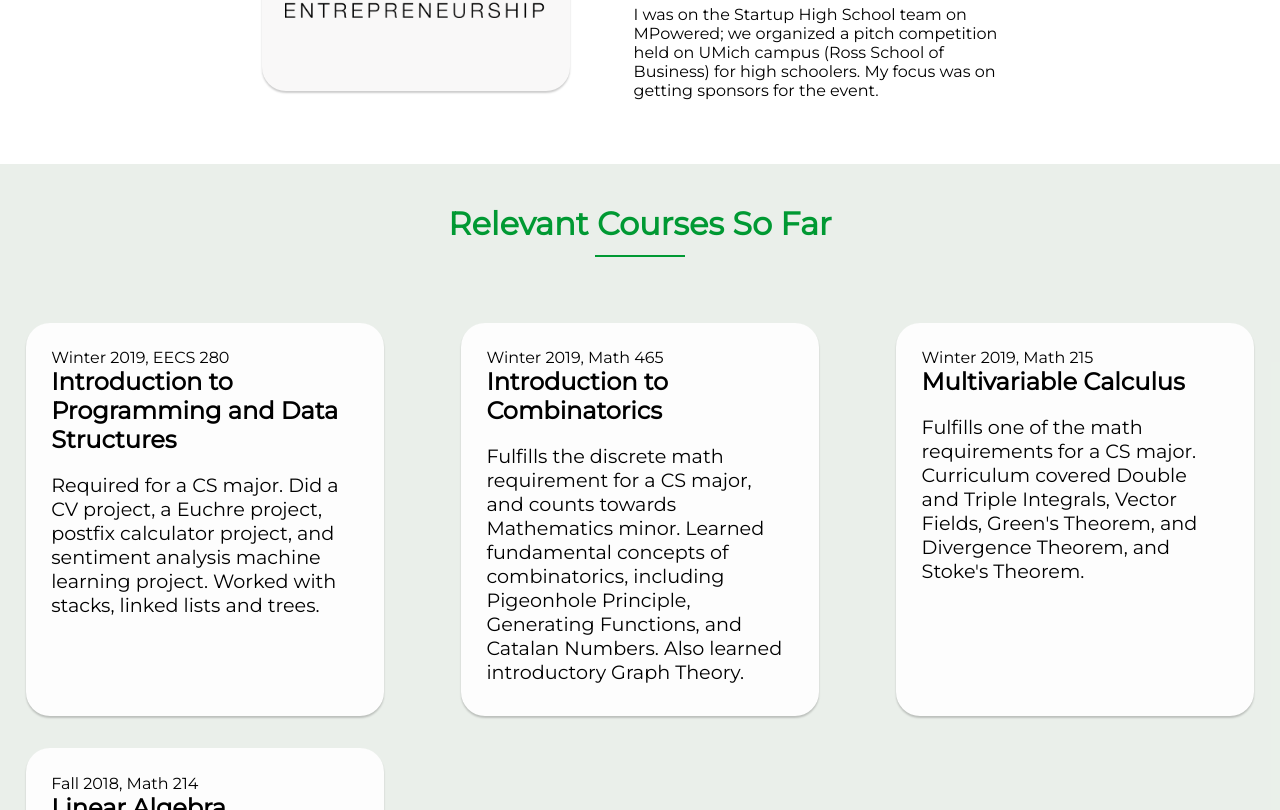
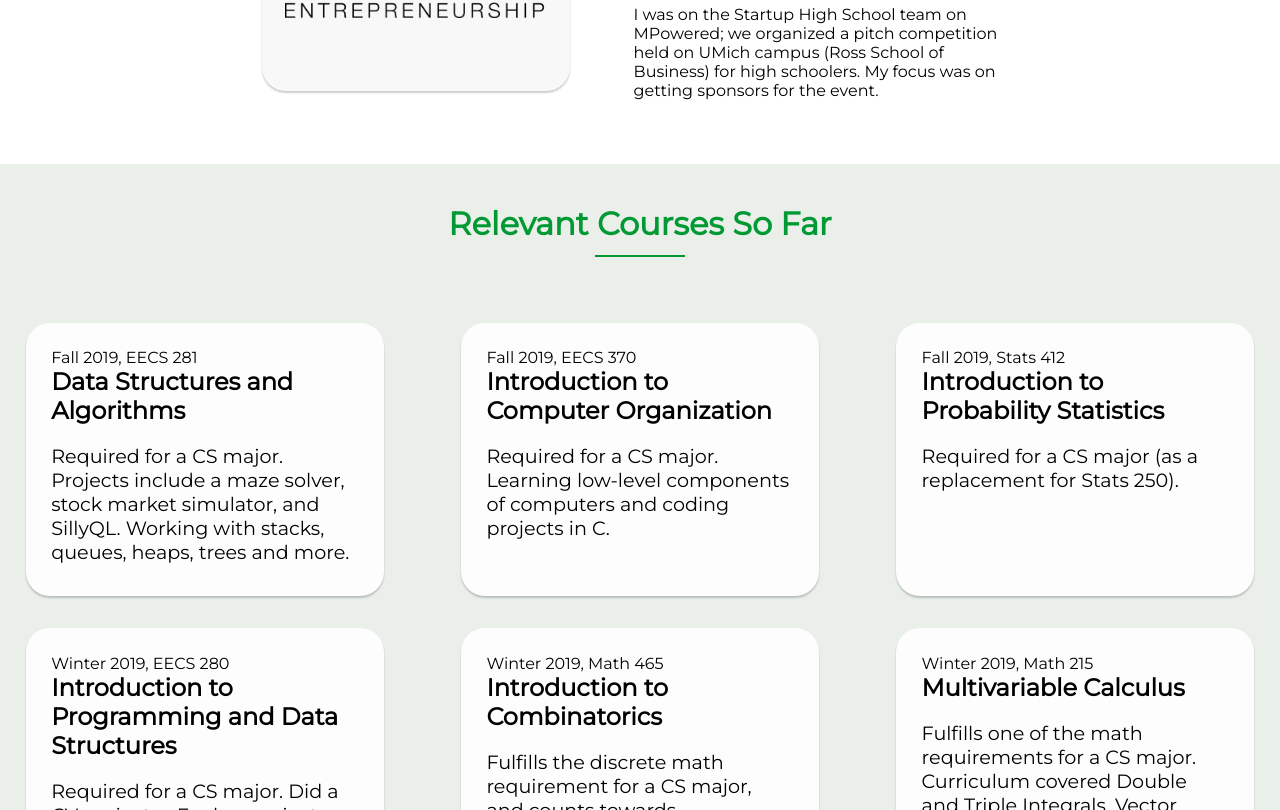
Before and after one commit to rguan72/website2, a React (Create React App) app: page / in a window 1280 px wide. Shown: the part 2687-3497 px from the top of the page. Built offline with nearby package versions, Linux system fonts and the light colour scheme.

Commit message:
update website content from summer

```diff
--- a/src/App.js
+++ b/src/App.js
@@ -50,7 +50,7 @@ class Work extends Component {
               animateOnce={true}
             >
             <div className="text-body">
-              <p className="green"> <strong> University of Michigan '22 </strong> </p>
+              <p className="green"> <strong> University of Michigan '21 </strong> </p>
               <div className="subtitle">
                 <strong> Computer Science Major, <em> September 2018 - Present </em> </strong>
               </div>
@@ -237,8 +237,29 @@ class Projects extends Component {
         </h2>
         <div className="overall-container">
 
+        <div className="card">
+            <small>July 2019 - August 2019</small>
+            <h3>
+              <span> StoreBack </span>
+              <span className="float-right">
+                <a href="https://github.com/rguan72/StoreBack" target="_blank" rel="noopener noreferrer">
+                  <img src={github} className="github" alt="Repo"></img>
+                </a>
+              </span>
+              <p className="proj">
+                Creating your own online store can give you full control over your business's
+                platform, but it can be a hassle for if you don't have backend experience. StoreBack
+                solves this problem by creating a backend for an online store and exposing it
+                with a REST API to CRUD users, merchants, inventory, and more.
+              </p>
+              <b>
+                API for online stores.
+              </b>
+            </h3>
+          </div>
+
           <div className="card">
-            <small>September 2018 - Present</small>
+            <small>September 2018 - December 2018</small>
             <h3>
               <span> SnapCal </span>
               <span className="float-right">
@@ -319,6 +340,38 @@ class Classes extends Component {
         </h2>
         <div className="vertical-flex pad-2 no-pad-b small-top-buffer">
           <div className="horizontal-flex">
+
+            <div className="card less-width small-padding">
+              <small>Fall 2019, EECS 281</small>
+              <h3>
+                <span> Data Structures and Algorithms </span>
+                <p className="proj">
+                  Required for a CS major. Projects include a maze solver, stock market simulator,
+                  and SillyQL. Working with stacks, queues, heaps, trees and more.
+                </p>
+              </h3>
+            </div>
+
+            <div className="card less-width small-padding">
+              <small>Fall 2019, EECS 370</small>
+              <h3>
+                <span> Introduction to Computer Organization </span>
+                <p className="proj">
+                  Required for a CS major. Learning low-level components of computers and
+                  coding projects in C.
+                </p>
+              </h3>
+            </div>
+
+            <div className="card less-width small-padding">
+              <small>Fall 2019, Stats 412</small>
+              <h3>
+                <span> Introduction to Probability Statistics </span>
+                <p className="proj">
+                  Required for a CS major (as a replacement for Stats 250).
+                </p>
+              </h3>
+            </div>
 
             <div className="card less-width small-padding">
               <small>Winter 2019, EECS 280</small>
```
Also changed, not shown: 1 other file (tests, documents, lock files or other folders).
